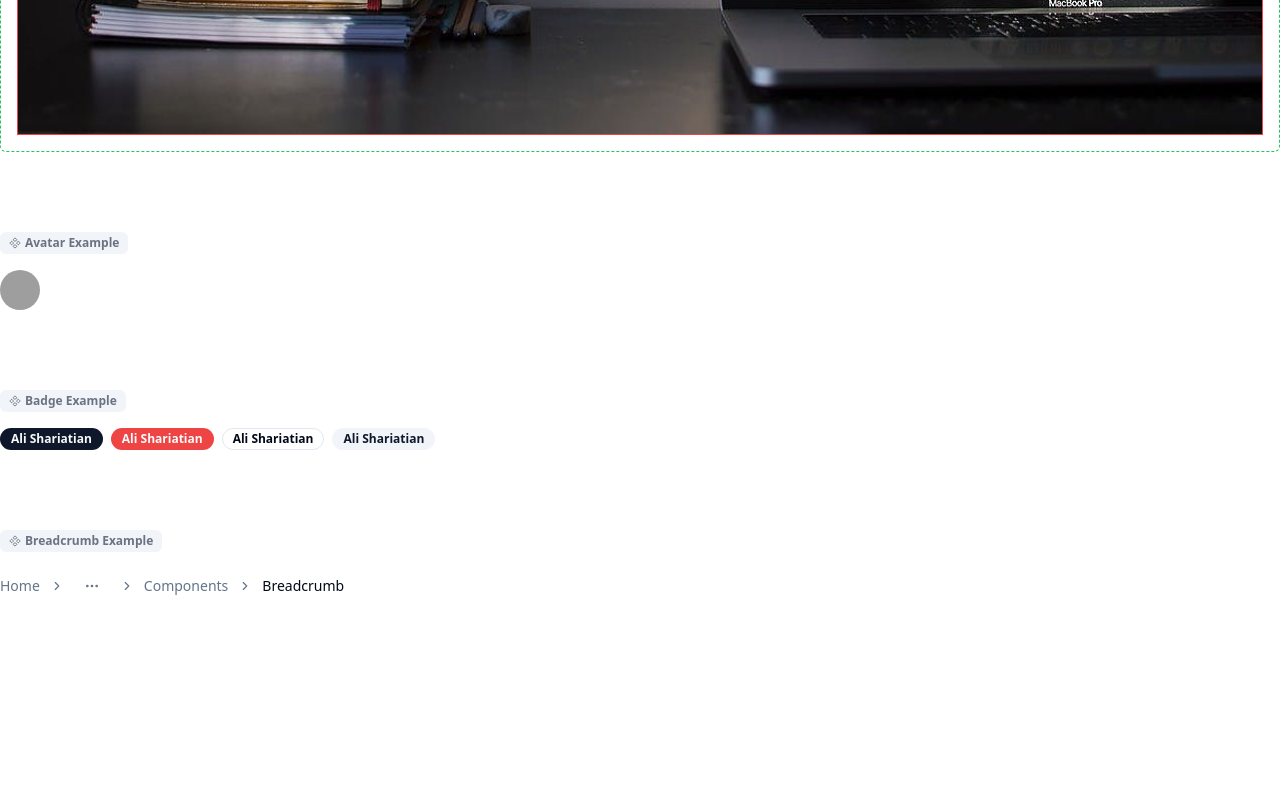
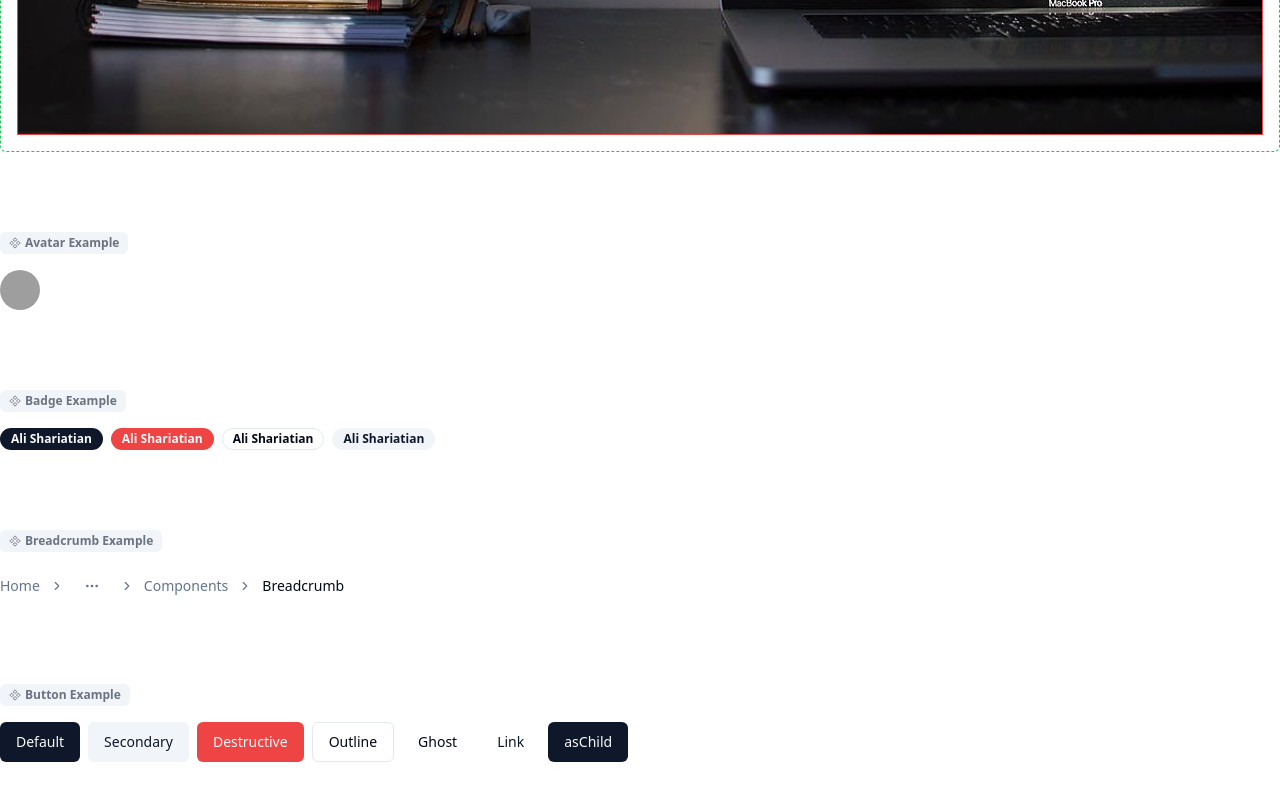
Before and after one commit to AliShariatian/shadcn-exercise, a Next.js app: page / in a window 1280 px wide. Shown: the part 2262-3062 px from the top of the page. Built offline with nearby package versions, Linux system fonts and the light colour scheme; grey boxes are pictures that could not be loaded.

Commit message:
add Button

```diff
--- /dev/null
+++ b/src/components/examples/ButtonExample.tsx
@@ -0,0 +1,22 @@
+import { FC } from "react";
+import Link from "next/link";
+import { Button } from "@/components/base/button";
+
+const ButtonExample: FC = (): JSX.Element => {
+  return (
+    <div className="flex items-center gap-2">
+      <Button variant="default">Default</Button>
+      <Button variant="secondary">Secondary</Button>
+      <Button variant="destructive">Destructive</Button>
+      <Button variant="outline">Outline</Button>
+      <Button variant="ghost">Ghost</Button>
+      <Button variant="link">Link</Button>
+
+      <Button asChild>
+        <Link href="/">asChild</Link>
+      </Button>
+    </div>
+  );
+};
+
+export default ButtonExample;
--- a/src/components/index.ts
+++ b/src/components/index.ts
@@ -6,3 +6,4 @@ export { default as AspectRatioExample } from "./examples/AspectRatioExample";
 export { default as AvatarExample } from "./examples/AvatarExample";
 export { default as BadgeExample } from "./examples/BadgeExample";
 export { default as BreadcrumbExample } from "./examples/BreadcrumbExample";
+export { default as ButtonExample } from "./examples/ButtonExample";
```
Also changed, not shown: 1 other file (tests, documents, lock files or other folders).
